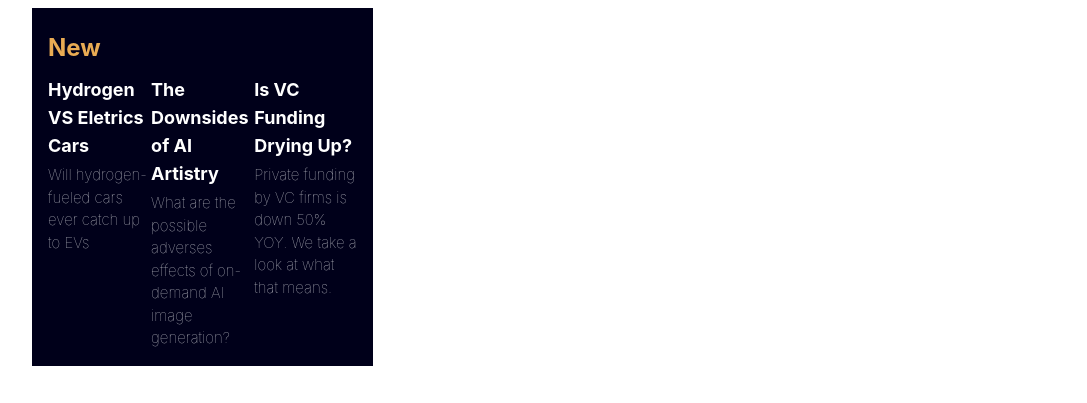
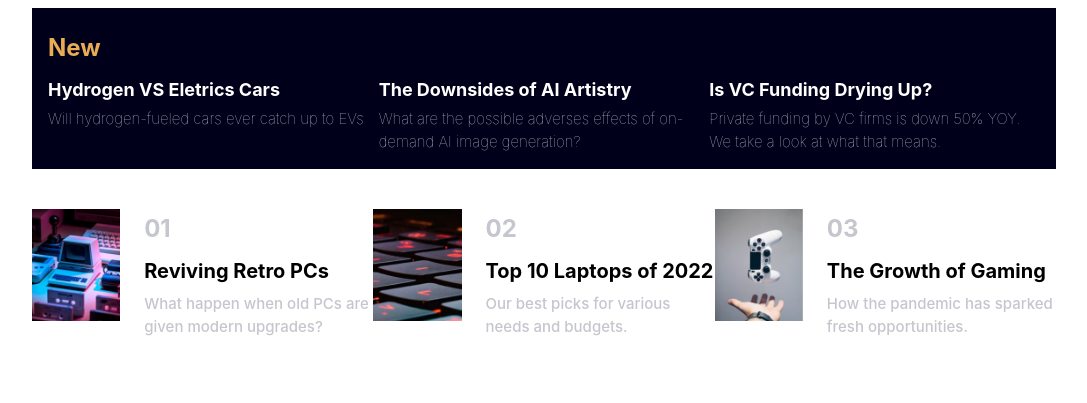
Before and after one commit to inkkonito/frontend_mentor, a website: page news_homepage/result/src/index.html in a window 1280 px wide. Shown: the part 548-951 px from the top of the page, without its empty margins (96-1183 px from the left). After the commit the page ends 910 px from the top, so only its background shows below. Drawn offline with Linux system fonts and the light colour scheme.

Commit message:
finalize responsive

```diff
--- a/news_homepage/result/src/index.html
+++ b/news_homepage/result/src/index.html
@@ -58,7 +58,7 @@
           </div>
         </div>
         <div
-          class="container my-2 mt-6 flex flex-col bg-_very-dark-blue p-4 md:w-1/3 md:mt-4"
+          class="container my-2 mt-6 flex flex-col bg-_very-dark-blue p-4 md:mt-4"
         >
           <h2 class="my-2 text-2xl font-bold text-_soft-orange">New</h2>
           <div class="container flex flex-col text-white md:flex-row">
@@ -87,11 +87,11 @@
           </div>
         </div>
       </div>
-      <div class="container mt-8 flex flex-col gap-y-6 sm:flex-row">
+      <div class="container mt-8 flex flex-col gap-y-6 lg:flex-row lg:content-center">
         <div class="container flex gap-x-6">
-          <img src="./img/image-retro-pcs.jpg" alt="" class="w-1/3 md:h-36" />
+          <img src="./img/image-retro-pcs.jpg" alt="" class="w-1/3 md:h-36 lg:h-28" />
           <div class="container flex flex-col">
-            <h4 class="my-1 text-4xl font-bold text-_graywish-blue md:text-2xl">
+            <h4 class="my-1 text-4xl font-bold text-_graywish-blue lg:text-2xl">
               01
             </h4>
             <h3 class="my-2 text-xl font-bold">Reviving Retro PCs</h3>
@@ -101,9 +101,9 @@
           </div>
         </div>
         <div class="container flex gap-x-6">
-          <img src="./img/image-top-laptops.jpg" alt="" class="w-1/3 md:h-36" />
+          <img src="./img/image-top-laptops.jpg" alt="" class="w-1/3 md:h-36 lg:h-28" />
           <div class="container flex flex-col">
-            <h4 class="my-1 text-4xl font-bold text-_graywish-blue md:text-2xl">
+            <h4 class="my-1 text-4xl font-bold text-_graywish-blue lg:text-2xl">
               02
             </h4>
             <h3 class="my-2 text-xl font-bold">Top 10 Laptops of 2022</h3>
@@ -116,10 +116,10 @@
           <img
             src="./img/image-gaming-growth.jpg"
             alt=""
-            class="w-1/3 md:h-36"
+            class="w-1/3 md:h-36 lg:h-28"
           />
           <div class="container flex flex-col">
-            <h4 class="my-1 text-4xl font-bold text-_graywish-blue md:text-2xl">
+            <h4 class="my-1 text-4xl font-bold text-_graywish-blue lg:text-2xl">
               03
             </h4>
             <h3 class="my-2 text-xl font-bold">The Growth of Gaming</h3>
```
Also changed, not shown: news_homepage/result/src/output.css.
